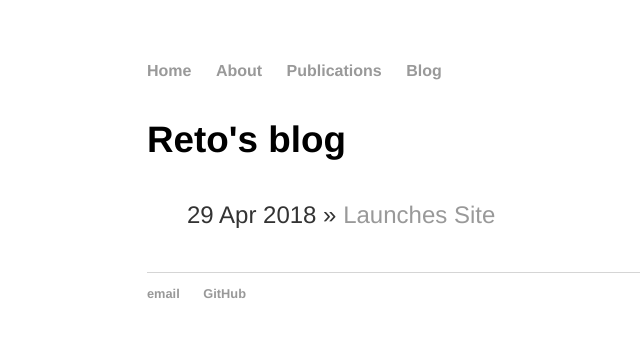
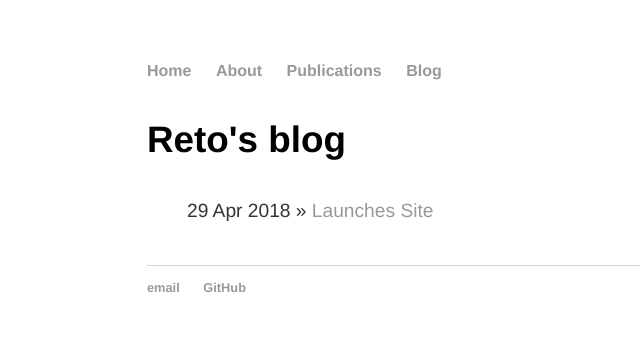
Before and after one commit to RetoSchmucki/RetoSchmucki.github.io, a Jekyll site: the page built from blog/index.html, in a window 1280 px wide. Shown: the top 337 px of the page, without its empty margins (45-685 px from the left). Built offline with Jekyll 4.4.1, drawn with Linux system fonts in a browser that asks for light colours.

Commit message:
change size

```diff
--- a/css/main.css
+++ b/css/main.css
@@ -18,7 +18,7 @@ nav ul li, footer ul li { display: inline; margin-right: 20px; }
 footer { border-top: 1px solid #d5d5d5; font-size: .8em; }
 
 /* Blog */
-ul.posts { margin: 20px auto 40px; font-size: 1.5em; font-family: 'Helvetica', 'Arial', 'Sans-Serif';  }
+ul.posts { margin: 20px auto 40px; font-size: 1.2em; font-family: 'Helvetica', 'Arial', 'Sans-Serif';  }
 ul.posts li { list-style: none; }
 
 /* CV */
@@ -29,5 +29,5 @@ ul.posts li { list-style: none; }
 .cv address, .cv p { font-size: 1.2em; }
 .cv .download { float: right; font-size: .8em; text-transform: uppercase; }
 
-.img-circle { width: 150px; height: 150px; border-radius: 50%;     display: block; margin: 0 auto; }
+.img-circle { width: 150px; height: 150px; border-radius: 60%;     display: block; margin: 0 auto; }
 .blurb { text-align: center }
```
